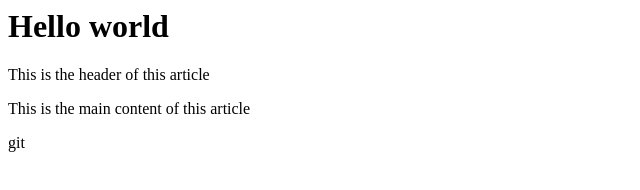
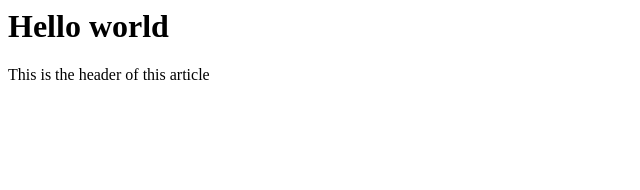
Before and after one commit to kimvtp/20170518-testing, a plain HTML site: page index.html in a window 1280 px wide. Shown: the whole page, without its empty margins (0-640 px from the left). Drawn offline with Linux system fonts and the light colour scheme.

Commit message:
remove main body text

```diff
--- a/index.html
+++ b/index.html
@@ -1,5 +1,5 @@
 <h1>Hello world</h1>
 <div class="wrap">
 	<div class="header">This is the header of this article</div>
-	<p> This is the main content of this article </p>git
+
 </div>
```
